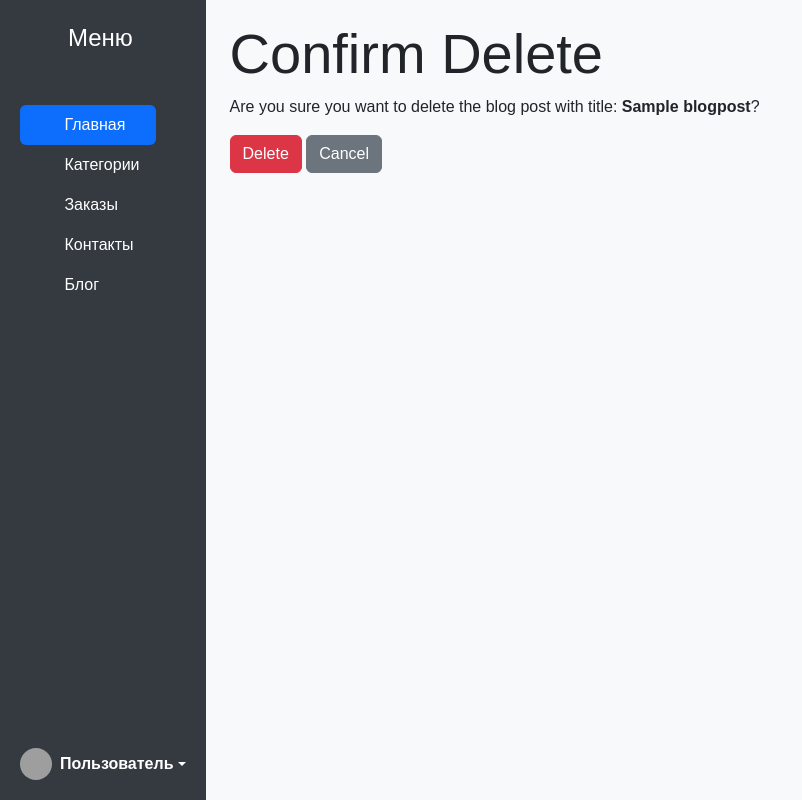
After one commit to DanilParusov/django_homework19.2, a Django app: a page that uses blog/templates/blog/blogpost_confirm_delete.html in a window 1280 px wide. The commit adds this page. Shown: the whole page, without its empty margins (0-802 px from the left). Run offline with Django 4.2, Linux system fonts and the light colour scheme; tables that the repository leaves empty hold one stand-in row (values such as "Sample post"); grey boxes are pictures that could not be loaded.

Commit message:
homework 21.1 is done

```diff
--- a/blog/models.py
+++ b/blog/models.py
@@ -6,7 +6,7 @@ class BlogPost(models.Model):
     content = models.TextField(verbose_name='Содержимое')
     preview = models.ImageField(upload_to='blog_previews/', verbose_name='Превью (изображение)')
     created_at = models.DateTimeField(auto_now_add=True, verbose_name='Дата создания')
-    is_published = models.BooleanField(default=False, verbose_name='Признак публикации')
+    is_published = models.BooleanField(default=True, verbose_name='Признак публикации')
     views_count = models.IntegerField(default=0, verbose_name='Количество просмотров')
 
     def __str__(self):
--- /dev/null
+++ b/blog/templates/blog/blogpost_confirm_delete.html
@@ -0,0 +1,13 @@
+{% extends 'catalog/base.html' %}
+
+{% block content %}
+<div class="container">
+    <h1 class="display-4">Confirm Delete</h1>
+    <p>Are you sure you want to delete the blog post with title: <strong>{{ object.title }}</strong>?</p>
+    <form method="post">
+        {% csrf_token %}
+        <button type="submit" class="btn btn-danger">Delete</button>
+        <a href="/blog" class="btn btn-secondary">Cancel</a>
+    </form>
+</div>
+{% endblock content %}
--- a/blog/urls.py
+++ b/blog/urls.py
@@ -1,10 +1,13 @@
 from django.urls import path
 from blog.views import BlogCreateView, BlogDeleteView, BlogListView, BlogDetailView, BlogUpdateView
+from blog.apps import BlogConfig
+
+app_name = BlogConfig.name
 
 urlpatterns = [
-    path('create/', BlogCreateView.as_view()),
-    path('', BlogListView.as_view()),
-    path('view/<slug:slug>', BlogDetailView.as_view()),
-    path('edit/<int:pk>', BlogUpdateView.as_view()),
-    path('delete/<int:pk>', BlogDeleteView.as_view()),
+    path('create/', BlogCreateView.as_view(), name='blog_create'),
+    path('', BlogListView.as_view(), name='blog_list'),
+    path('view/<slug:slug>', BlogDetailView.as_view(), name='blog_view'),
+    path('edit/<slug:slug>', BlogUpdateView.as_view(), name='blog_edit'),
+    path('delete/<slug:slug>', BlogDeleteView.as_view(), name='blog_delete'),
 ]
--- a/blog/views.py
+++ b/blog/views.py
@@ -1,22 +1,55 @@
-from django.shortcuts import render
 from django.views.generic import ListView, DetailView, CreateView, DeleteView, UpdateView
+from pytils.translit import slugify
+
 from blog.models import BlogPost
-from django.urls import reverse_lazy
+from django.urls import reverse_lazy, reverse
 
 class BlogCreateView(CreateView):
     model = BlogPost
-    fields = ['title', 'slug', 'content', 'preview', 'is_published']
-    success_url = reverse_lazy('blogpost:list')
+    fields = ['title', 'slug', 'content', 'preview']
+    success_url = reverse_lazy('blogpost:blog_list')
+
+    def form_valid(self, form):
+        if form.is_valid():
+            new_post = form.save()
+            new_post_slug = slugify(new_post.title)
+            new_post.save()
+
+        return super().form_valid(form)
 
 class BlogListView(ListView):
     model = BlogPost
+
+    def get_queryset(self, *args, **kwargs):
+        queryset = super().get_queryset(*args, **kwargs)
+        queryset = queryset.filter(is_published=True)
+        return queryset
 
 
 class BlogDetailView(DetailView):
     model = BlogPost
 
+    def get_object(self, queryset=None):
+        self.object = super().get_object(queryset)
+        self.object.views_count += 1
+        self.object.save()
+        return self.object
+
 class BlogDeleteView(DeleteView):
-    pass
+    model = BlogPost
+    success_url = reverse_lazy('blogpost:blog_list')
 
 class BlogUpdateView(UpdateView):
-    pass
+    model = BlogPost
+    fields = ['title', 'slug', 'content', 'preview']
+
+    def form_valid(self, form):
+        if form.is_valid():
+            new_post = form.save()
+            new_post_slug = slugify(new_post.title)
+            new_post.save()
+
+        return super().form_valid(form)
+
+    def get_success_url(self):
+        return reverse('blogpost:blog_view', args=[self.kwargs.get('pk')])
--- a/config/urls.py
+++ b/config/urls.py
@@ -24,5 +24,5 @@ from django.urls import path, include
 urlpatterns = [
     path('admin/', admin.site.urls),
     path('', include('catalog.urls')),
-    path('blog/', include('blog.urls'))
+    path('blog/', include('blog.urls', namespace='blogpost'))
 ] + static(settings.MEDIA_URL, document_root=settings.MEDIA_ROOT)
```
Also changed, not shown: blog/templates/blog/blogpost_detail.html (+5 -6 lines), blog/templates/blog/blogpost_form.html (+17 -9 lines), blog/templates/blog/blogpost_list.html (+10 -2 lines), blog/migrations/0002_alter_blogpost_is_published.py (added).
